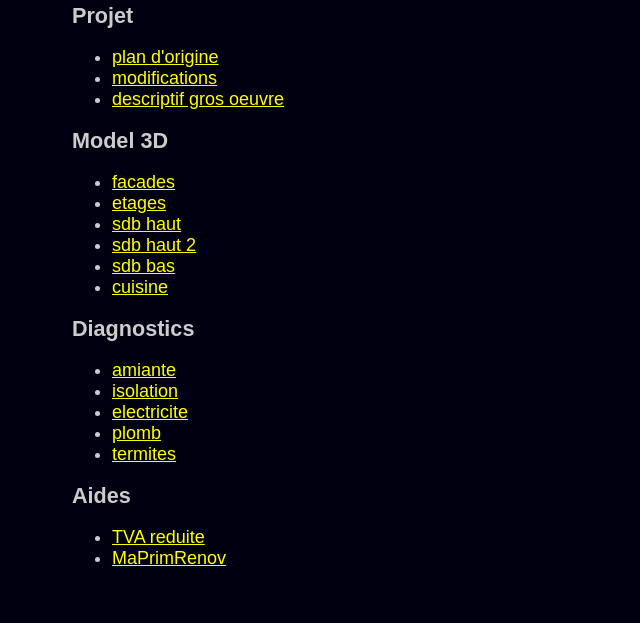
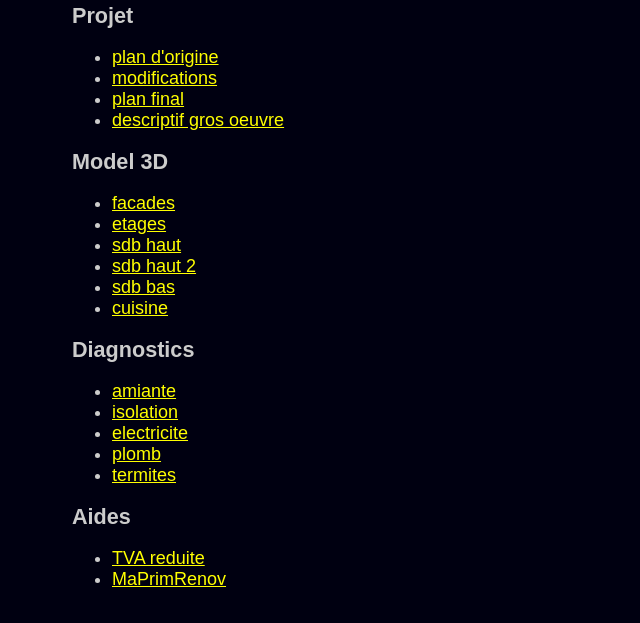
Before and after one commit to droub/latirasse, a plain HTML site: page index.html in a window 1280 px wide. Shown: the part 135-758 px from the top of the page, without its empty margins (0-640 px from the left). Drawn offline with Linux system fonts and the light colour scheme.

Commit message:
final plan

```diff
--- a/index.html
+++ b/index.html
@@ -16,6 +16,7 @@
   <ul>
   <li><a href="plan.pdf">plan d'origine</a></li>
   <li><a href="plan_modif.pdf">modifications</a></li>
+  <li><a href="plan_final.pdf">plan final</a></li>
   <li><td><a href="travaux.html">descriptif gros oeuvre</a></li>
   </ul>
   <h2> Model 3D </h2>
```
Also changed, not shown: 1 other file.
